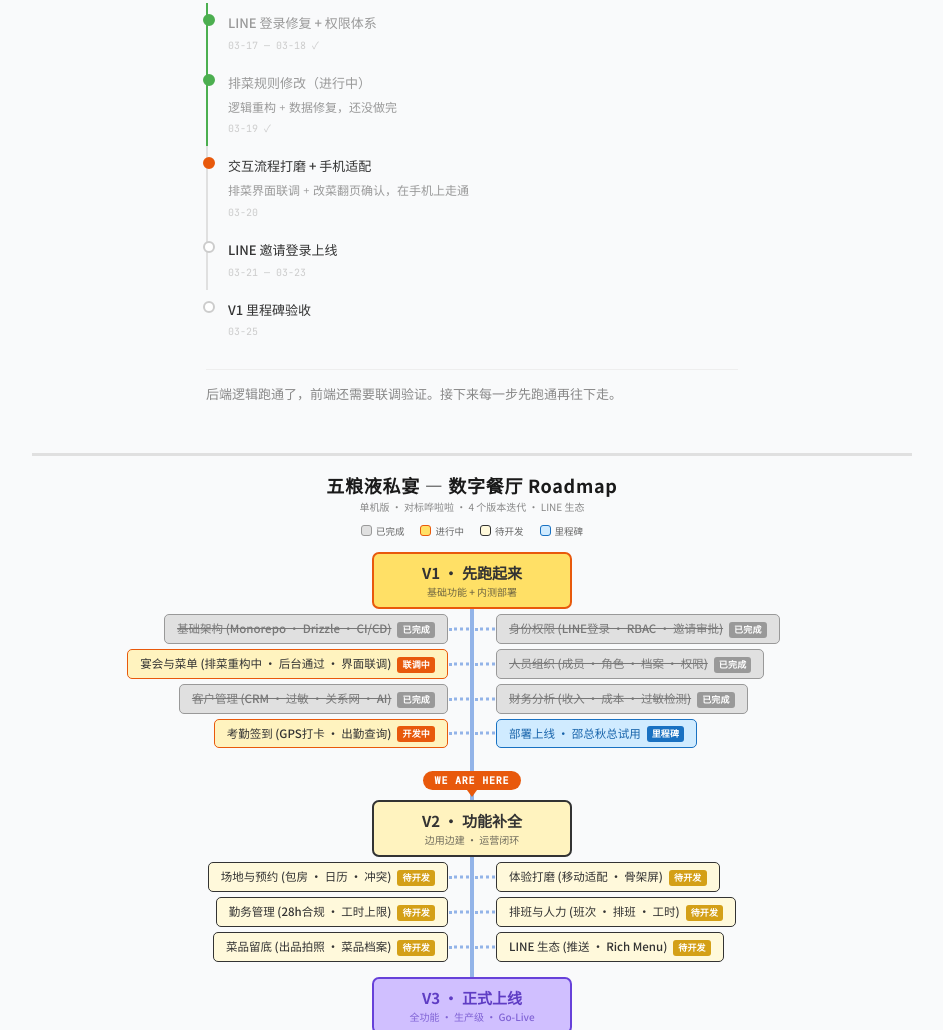
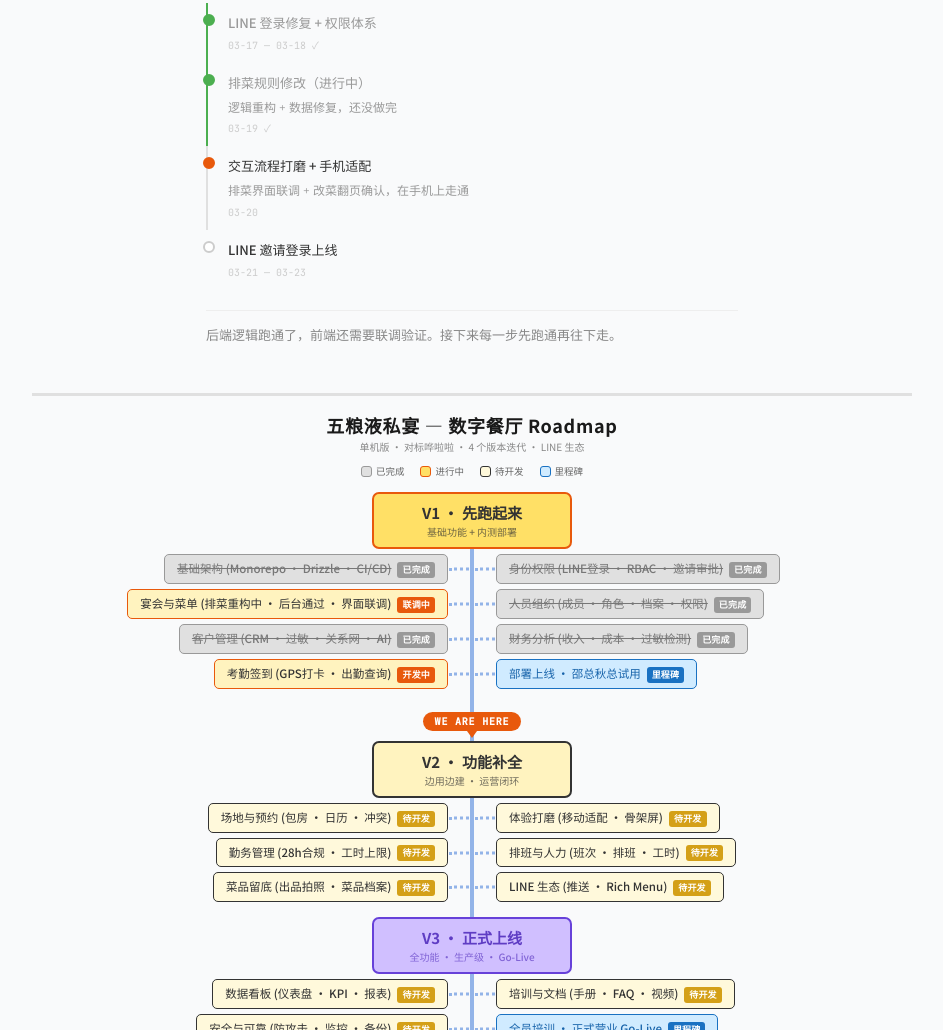
Before and after one commit to Kevinzh0C/restaurant-docs, a website: page index.html in a window 1280 px wide. Shown: the part 721-1751 px from the top of the page, without its empty margins (168-1111 px from the left). Drawn offline with Linux system fonts and the light colour scheme; no server answers.

Commit message:
remove V1 milestone line

```diff
--- a/index.html
+++ b/index.html
@@ -352,7 +352,6 @@
         <div class="ph done"><div class="t">排菜规则修改（进行中）</div><div class="d">逻辑重构 + 数据修复，还没做完</div><div class="time">03-19 ✓</div></div>
         <div class="ph now"><div class="t">交互流程打磨 + 手机适配</div><div class="d">排菜界面联调 + 改菜翻页确认，在手机上走通</div><div class="time">03-20</div></div>
         <div class="ph"><div class="t">LINE 邀请登录上线</div><div class="time">03-21 — 03-23</div></div>
-        <div class="ph"><div class="t">V1 里程碑验收</div><div class="time">03-25</div></div>
       </div>
 
       <div class="bottom">后端逻辑跑通了，前端还需要联调验证。接下来每一步先跑通再往下走。</div>
```
